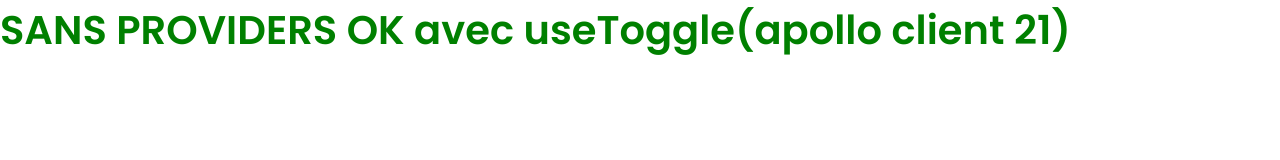
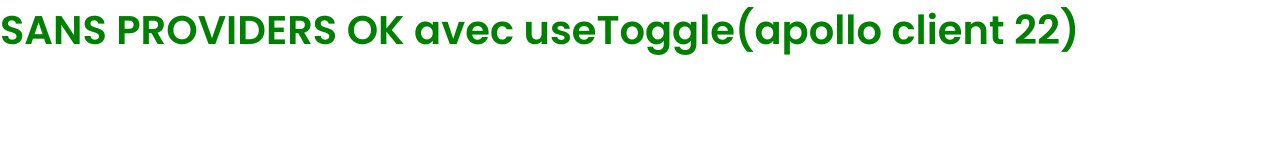
Before and after one commit to Tprojects1900/ipad_front, a React app: page / in a window 1280 px wide. Shown: the top 160 px of the page. Built offline with nearby package versions, Linux system fonts and the light colour scheme.

Commit message:
message dev

```diff
--- a/src/App.jsx
+++ b/src/App.jsx
@@ -3,7 +3,7 @@ import { SwitchProvider } from './context/SwitchContext'
 // // import AppRoutes from './routes'
 // import { ScreenProvider } from './context/ScreenContext'
 // import { SidebarProvider } from './context/SidebarContext'
-import AppProvider from './providers/app.provider'
+// import AppProvider from './providers/app.provider'
 
 // // 1. IMPORTATION DES STYLES OBLIGATOIRE
 // import { ToastContainer } from 'react-toastify'
@@ -44,7 +44,7 @@ export default function App() {
   return (
     // <AppProvider>
     <div style={{fontSize:"40px", color:"green"}}>
-      SANS PROVIDERS OK avec useToggle(apollo client 21)
+      SANS PROVIDERS OK avec useToggle(apollo client 22)
     </div>
     // </AppProvider>
   )
```
